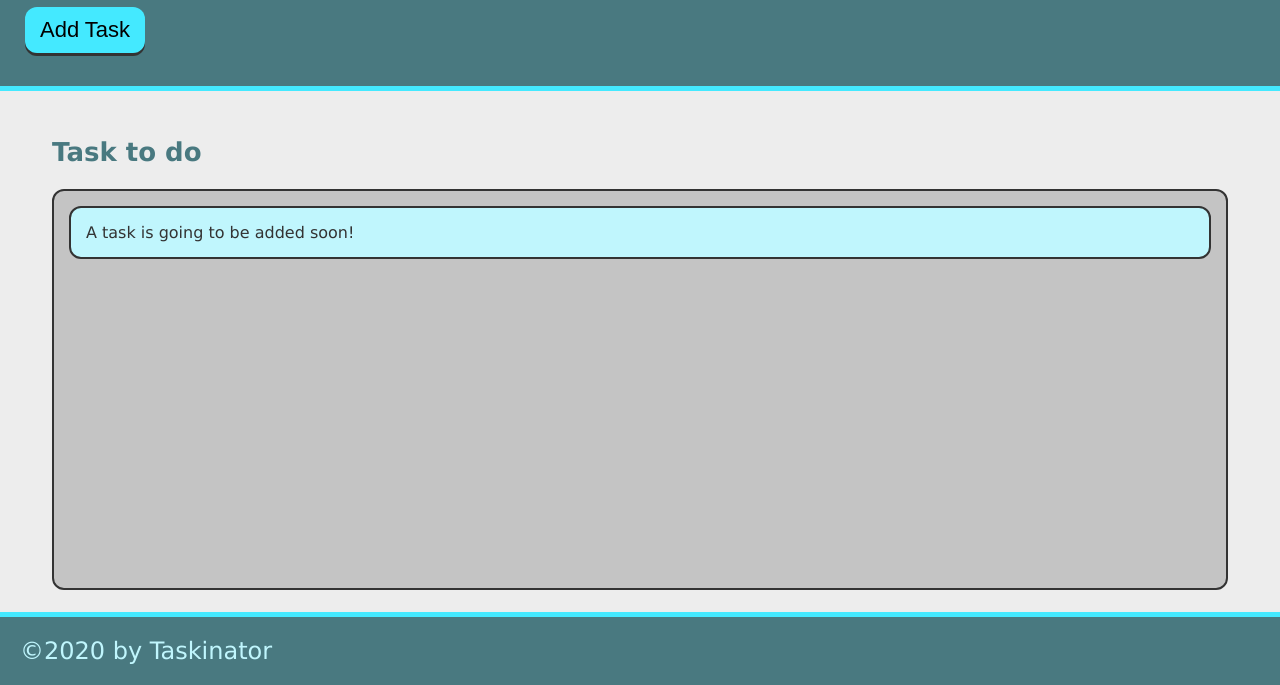
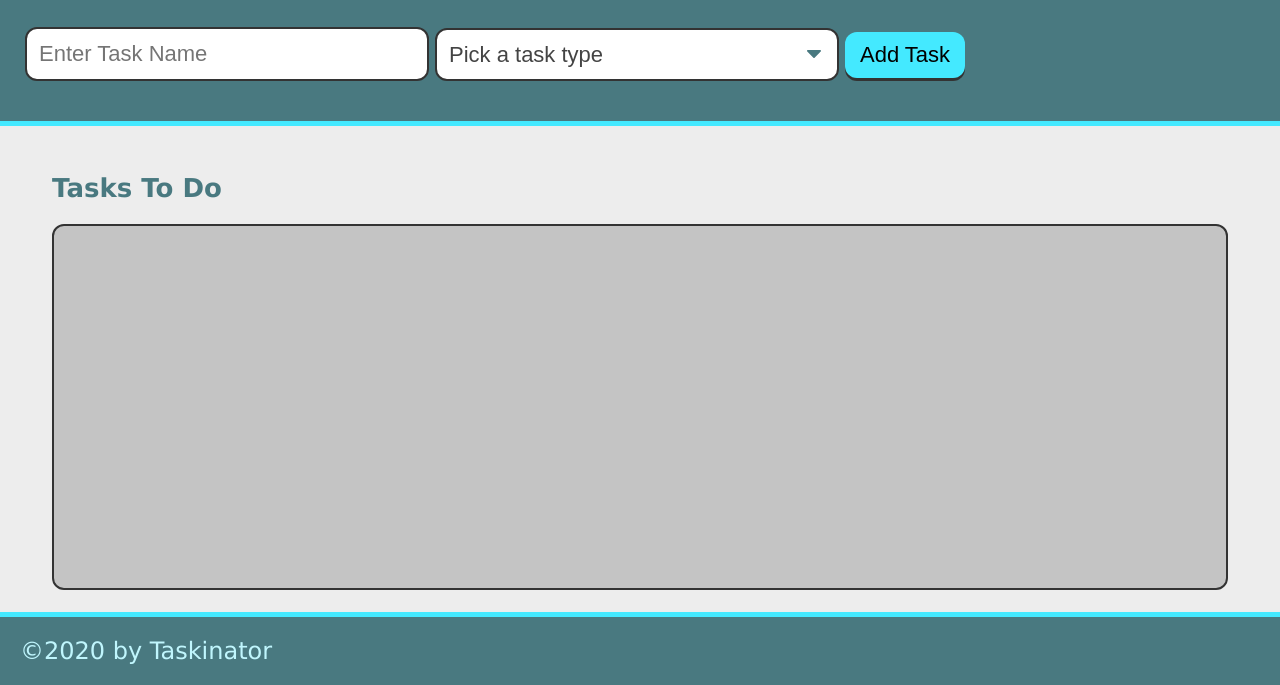
Before and after one commit to esroleo/taskinator, a plain HTML site: page index.html in a window 1280 px wide. Shown: the part 115-800 px from the top of the page. Drawn offline with Linux system fonts and the light colour scheme.

Commit message:
Enter task, and dropdown added

```diff
--- a/assets/js/script.js
+++ b/assets/js/script.js
@@ -15,19 +15,6 @@ var createTaskHandler = function() { // Function to add task which is called by
     listItemEl.className = "task-item";
     listItemEl.textContent = "This is a new task.";
     tasksToDoEl.appendChild(listItemEl);
-  }
+  };
 
 buttonEl.addEventListener("click", createTaskHandler); // Add Task button
-
-
-  var counter = 10;
-  var countdown = function() {
-      console.log(counter);
-      counter--;
-      if(counter === 0) {
-          console.log("blastoff");
-          clearInterval(startCountDown);
-      }
-  }
-
-var startCountDown = setInterval(countdown, 1000);
--- a/index.html
+++ b/index.html
@@ -1,26 +1,41 @@
 <!DOCTYPE html>
 <html lang="en">
+
 <head>
   <meta charset="UTF-8">
   <meta name="viewport" content="width=device-width, initial-scale=1.0">
   <meta http-equiv="X-UA-Compatible" content="ie=edge">
-    <title>Document</title>
+  <title>Taskinator</title>
   <link rel="stylesheet" href="./assets/css/style.css">
+</head>
 
-</head>
 <body>
+
   <header>
-        <h1 class="page-tile">Taskinator</h1>
-        <p> Click the button below to add a new task!</p>
-        <button class="btn" id="save-task">Add Task</button>
+    <h1 class="page-title">Taskinator</h1>
+    <p>Click the button below to add a new task!</p>
+    <form id="task-form">
+      <div class="form-group">
+        <input type="text" name="task-name" placeholder="Enter Task Name" />
+      </div>
+      <div class="form-group">
+        <select name="task-type" class="select-dropdown">
+          <option value="" disabled selected>Pick a task type</option>
+          <option value="Print">Print</option>
+          <option value="Web">Web</option>
+          <option value="Mobile">Mobile</option>
+        </select>
+      </div>
+      <div class="form-group">
+        <button class="btn" id="save-task" type="submit">Add Task</button>
+      </div>
+    </form>
   </header>
 
   <main class="page-content">
     <section class="task-list-wrapper">
-            <h2 class="list-title">Task to do </h2>
-            <ul class="task-list" id="tasks-to-do">
-                <li class="task-item">A task is going to be added soon!</li>
-            </ul>
+      <h2 class="list-title">Tasks To Do</h2>
+      <ul class="task-list" id="tasks-to-do"></ul>
     </section>
   </main>
 
@@ -28,8 +43,7 @@
     &copy;2020 by Taskinator
   </footer>
 
+  <script src="./assets/js/script.js"></script>
+</body>
 
-    <script src="./assets/js/script.js"></script>
-
-</body>
 </html>
```
Lines whose indentation alone changed are shown as unchanged.
